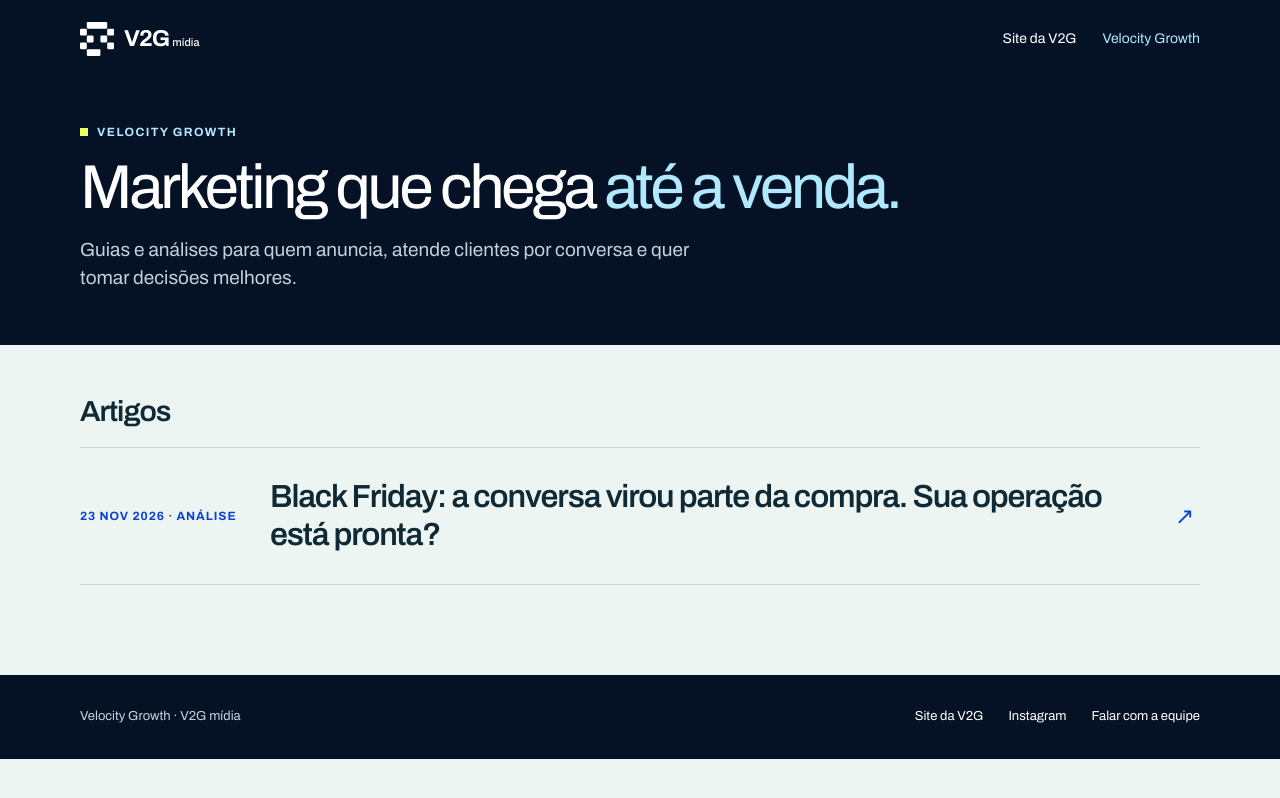
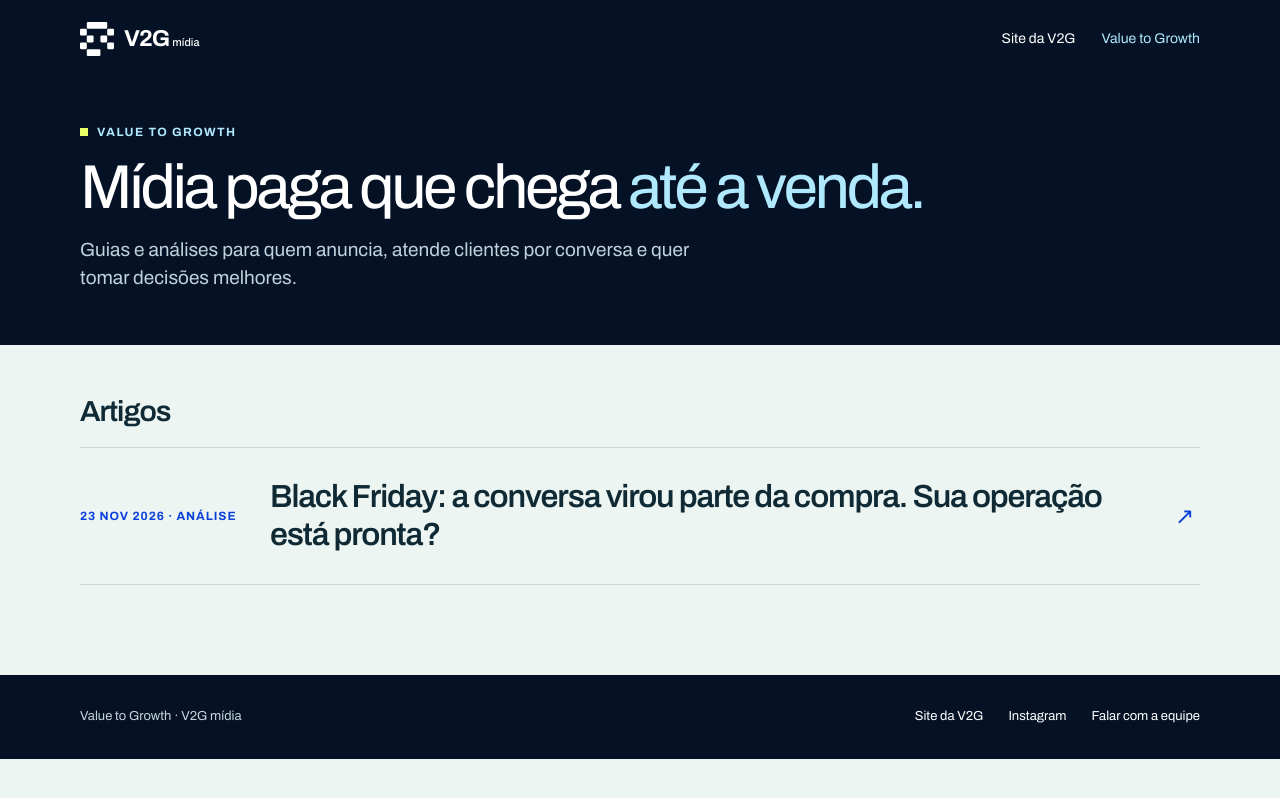
Before and after one commit to v2gmidia/V2G-LP, a plain HTML site: page blog.html in a window 1280 px wide. Drawn offline with Linux system fonts and the light colour scheme.

Commit message:
Corrige nome e título do blog

```diff
--- a/blog.html
+++ b/blog.html
@@ -3,16 +3,16 @@
 <head>
   <meta charset="utf-8">
   <meta name="viewport" content="width=device-width, initial-scale=1">
-  <meta name="description" content="Velocity Growth: análises e guias da V2G mídia para quem anuncia e vende por conversa.">
+  <meta name="description" content="Value to Growth: análises e guias da V2G mídia para quem anuncia e vende por conversa.">
   <link rel="canonical" href="https://www.v2gmidia.com.br/blog">
   <meta property="og:type" content="website">
   <meta property="og:site_name" content="V2G mídia">
-  <meta property="og:title" content="Velocity Growth — Blog da V2G">
+  <meta property="og:title" content="Value to Growth — Blog da V2G">
   <meta property="og:description" content="Guias e análises para quem anuncia, atende clientes por conversa e quer tomar decisões melhores.">
   <meta property="og:url" content="https://www.v2gmidia.com.br/blog">
   <meta property="og:image" content="https://www.v2gmidia.com.br/assets/og-v2g.png">
   <meta name="twitter:card" content="summary_large_image">
-  <title>Velocity Growth — Blog da V2G mídia</title>
+  <title>Value to Growth — Blog da V2G mídia</title>
   <link rel="icon" href="/favicon.svg" type="image/svg+xml">
   <link rel="stylesheet" href="/assets/velocity-growth.v1.css">
 </head>
@@ -20,14 +20,14 @@
   <a class="skip" href="#conteudo">Pular para o conteúdo</a>
   <header class="site-header"><div class="wrap">
     <a class="brand" href="/" aria-label="V2G mídia, voltar ao site"><svg viewBox="0 0 50 50" aria-hidden="true"><use href="/assets/marca/simbolo.svg#v2g"></use></svg><span>V2G<small>mídia</small></span></a>
-    <nav aria-label="Navegação"><a href="/">Site da V2G</a><a class="current" href="/blog" aria-current="page">Velocity Growth</a></nav>
+    <nav aria-label="Navegação"><a href="/">Site da V2G</a><a class="current" href="/blog" aria-current="page">Value to Growth</a></nav>
   </div></header>
   <main id="conteudo">
-    <section class="intro"><div class="wrap"><div class="eyebrow">Velocity Growth</div><h1>Marketing que chega <em>até a venda.</em></h1><p>Guias e análises para quem anuncia, atende clientes por conversa e quer tomar decisões melhores.</p></div></section>
+    <section class="intro"><div class="wrap"><div class="eyebrow">Value to Growth</div><h1>Mídia paga que chega <em>até a venda.</em></h1><p>Guias e análises para quem anuncia, atende clientes por conversa e quer tomar decisões melhores.</p></div></section>
     <section class="article-list wrap" aria-labelledby="artigos"><h2 id="artigos">Artigos</h2>
       <a class="article-row" href="/blog/black-friday-conversa-venda"><span class="kind">23 nov 2026 · Análise</span><span class="article-title">Black Friday: a conversa virou parte da compra. Sua operação está pronta?</span><span class="article-arrow" aria-hidden="true">↗</span></a>
     </section>
   </main>
-  <footer class="site-footer"><div class="wrap"><span>Velocity Growth · V2G mídia</span><nav aria-label="Links da V2G"><a href="/">Site da V2G</a><a href="https://www.instagram.com/v2g.midia/" target="_blank" rel="noopener noreferrer">Instagram</a><a href="/#pre-cadastro">Falar com a equipe</a></nav></div></footer>
+  <footer class="site-footer"><div class="wrap"><span>Value to Growth · V2G mídia</span><nav aria-label="Links da V2G"><a href="/">Site da V2G</a><a href="https://www.instagram.com/v2g.midia/" target="_blank" rel="noopener noreferrer">Instagram</a><a href="/#pre-cadastro">Falar com a equipe</a></nav></div></footer>
 </body>
 </html>
```
Also changed, not shown: blog/black-friday-conversa-venda.html (+4 -4 lines), index.html (+1 -1 lines).
